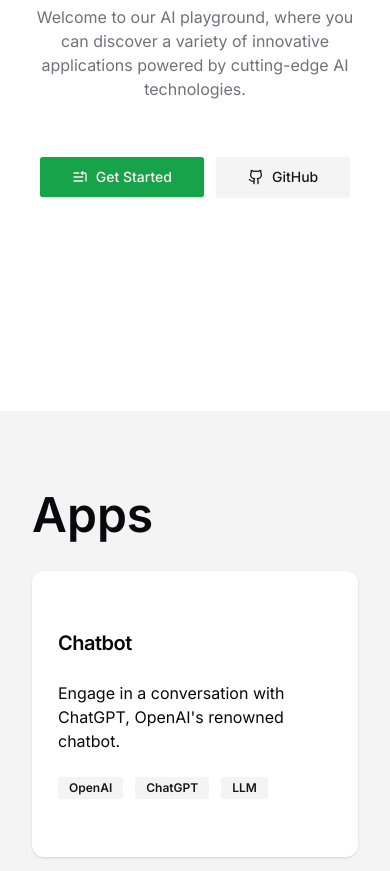
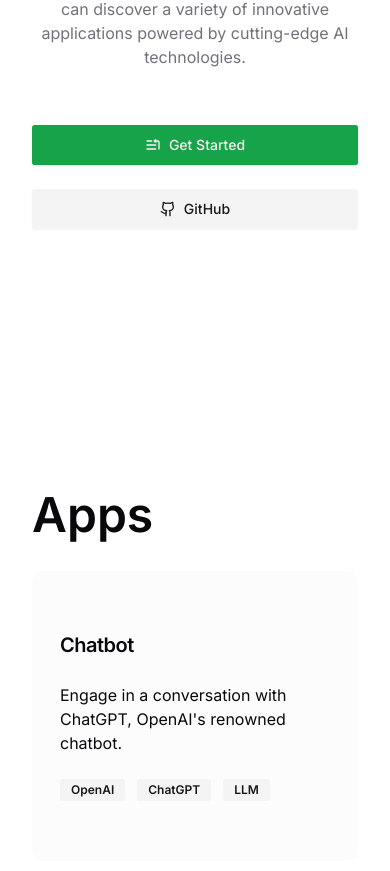
Before and after one commit to kypexfly/ai-playground, a Next.js app: page / in a window 390 px wide. Shown: the part 433-1304 px from the top of the page. Built offline with nearby package versions, Linux system fonts and the light colour scheme.

Commit message:
checkpoint

```diff
--- a/app/(ai-apps)/chatbot/chat.tsx
+++ b/app/(ai-apps)/chatbot/chat.tsx
@@ -99,7 +99,7 @@
               return (
                 <div key={msg.id} className="flex items-start gap-3 py-4">
                   <ChatAvatar type={msg.role} />
-                  <div className="flex-1 pl-4 leading-8">{msg.content}</div>
+                  <div className="flex-1 pl-4">{msg.content}</div>
                 </div>
               );
             })}
--- a/app/page.tsx
+++ b/app/page.tsx
@@ -14,7 +14,7 @@
 const AppCard = ({ title, description, href, tags }: AppType) => {
   return (
     <Link key={title} href={href}>
-      <Card className="group h-full border-2 border-transparent py-8 hover:border-primary">
+      <Card className="group h-full border-4 border-transparent bg-secondary/25 py-8 shadow-2xl shadow-transparent transition-shadow hover:border-primary hover:shadow-primary/50">
         <CardHeader>
           <CardTitle className="text-xl group-hover:text-primary">
             {title}
@@ -48,7 +48,7 @@
             Welcome to our AI playground, where you can discover a variety of
             innovative applications powered by cutting-edge AI technologies.
           </p>
-          <div className="flex flex-wrap justify-center gap-3">
+          <div className="flex w-full flex-col flex-wrap justify-center gap-6 sm:flex-row sm:gap-3">
             <a href="#apps" className={buttonVariants({ size: "lg" })}>
               <Icons.start className="mr-2 h-4 w-4" /> Get Started
             </a>
@@ -64,7 +64,10 @@
         </div>
       </section>
 
-      <section id="apps" className="bg-muted py-20">
+      <section
+        id="apps"
+        className="bg-gradient-to-b from-background via-background to-secondary py-20 dark:to-black"
+      >
         <div className="container flex flex-col gap-4">
           <h1 className="text-5xl font-semibold sm:text-6xl md:text-7xl">
             Apps
```
Also changed, not shown: public/chat-youtube.png (added).
